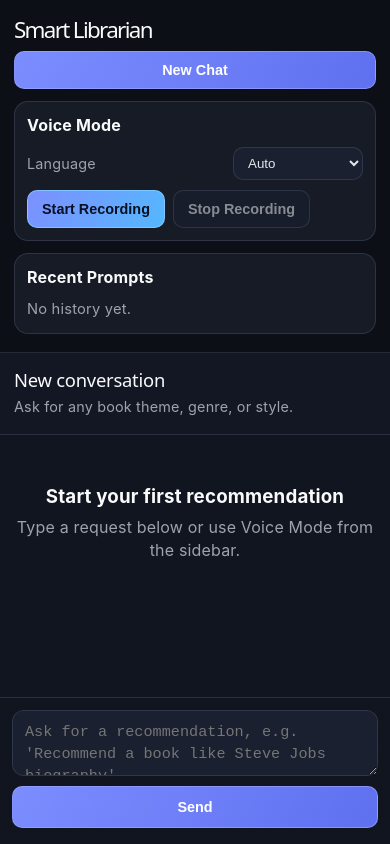
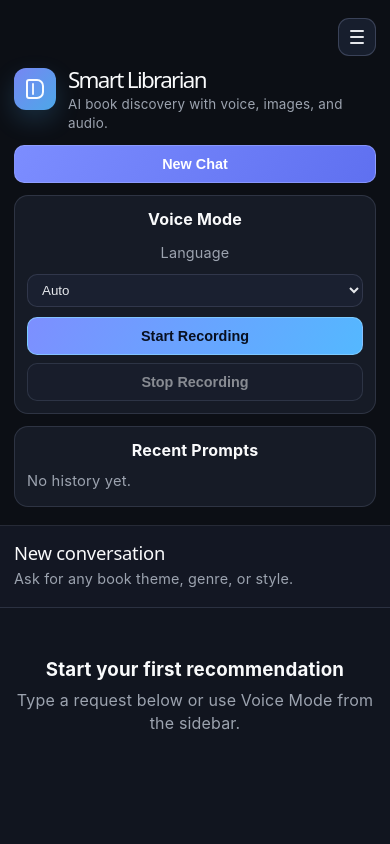
Before and after one commit to Nicub20/Smart_Librarian, a React (Vite) app in the folder smart-librarian-frontend/: page / in a window 390 px wide. Shown: the top 844 px of the page. Built offline with nearby package versions, Linux system fonts and the light colour scheme.

Commit message:
created the sidebar with settings and history, plus the main area like a chat

```diff
--- a/smart-librarian-frontend/src/App.css
+++ b/smart-librarian-frontend/src/App.css
@@ -23,17 +23,31 @@
   box-sizing: border-box;
 }
 
+html,
+body,
+#root {
+  height: 100%;
+  min-height: 100%;
+}
+
 body {
   margin: 0;
   font-family: Inter, "Segoe UI", system-ui, sans-serif;
   background: radial-gradient(1100px 500px at 120% -20%, rgba(84, 184, 255, 0.08), transparent 60%), var(--bg-main);
   color: var(--text);
+  overflow: hidden;
 }
 
 .chat-app {
-  min-height: 100vh;
+  height: 100vh;
   display: grid;
   grid-template-columns: 300px 1fr;
+  transition: grid-template-columns 0.24s ease;
+  overflow: hidden;
+}
+
+.chat-app.sidebar-collapsed {
+  grid-template-columns: 84px 1fr;
 }
 
 .sidebar {
@@ -43,12 +57,103 @@ body {
   display: flex;
   flex-direction: column;
   gap: 12px;
+  transition: padding 0.24s ease;
+  height: 100vh;
+  overflow-y: auto;
+}
+
+.sidebar-topbar {
+  display: flex;
+  justify-content: flex-end;
+}
+
+.sidebar-toggle {
+  width: 38px;
+  height: 38px;
+  border: 1px solid rgba(123, 135, 166, 0.35);
+  border-radius: 11px;
+  background: rgba(26, 32, 48, 0.92);
+  display: inline-flex;
+  flex-direction: column;
+  align-items: center;
+  justify-content: center;
+  gap: 4px;
+  cursor: pointer;
+  transition: background 0.2s ease, border-color 0.2s ease, transform 0.12s ease;
+}
+
+.sidebar-toggle:hover {
+  background: rgba(34, 41, 61, 0.98);
+  border-color: rgba(124, 141, 255, 0.55);
+  transform: translateY(-1px);
+}
+
+.sidebar-toggle-bar {
+  display: block;
+  width: 14px;
+  height: 2px;
+  border-radius: 999px;
+  background: #e5e7eb;
+}
+
+.sidebar-brand {
+  display: flex;
+  flex-direction: column;
+  gap: 12px;
+}
+
+.sidebar-brand-row {
+  display: flex;
+  align-items: center;
+  gap: 12px;
+}
+
+.sidebar-brand-copy {
+  min-width: 0;
+}
+
+.sidebar-logo {
+  width: 42px;
+  height: 42px;
+  border-radius: 12px;
+  display: grid;
+  place-items: center;
+  background: linear-gradient(135deg, rgba(124, 141, 255, 0.95), rgba(84, 184, 255, 0.9));
+  box-shadow: 0 10px 24px rgba(84, 184, 255, 0.18);
+  flex: 0 0 auto;
+}
+
+.sidebar-logo-book {
+  width: 18px;
+  height: 20px;
+  border: 2px solid #f8fbff;
+  border-radius: 3px 7px 7px 3px;
+  position: relative;
+  display: block;
+}
+
+.sidebar-logo-book::before {
+  content: '';
+  position: absolute;
+  left: 4px;
+  top: 2px;
+  bottom: 2px;
+  width: 2px;
+  background: rgba(248, 251, 255, 0.9);
+  border-radius: 999px;
 }
 
 .sidebar-title {
-  margin: 0 0 10px;
+  margin: 0;
   font-size: 1.4rem;
   color: var(--title);
+}
+
+.sidebar-tagline {
+  margin: 4px 0 0;
+  color: var(--muted);
+  font-size: 0.84rem;
+  line-height: 1.4;
 }
 
 .sidebar-new-chat {
@@ -60,6 +165,10 @@ body {
   border: 1px solid var(--border);
   border-radius: 14px;
   padding: 12px;
+}
+
+.sidebar-card .section-title {
+  text-align: center;
 }
 
 .history-card {
@@ -97,11 +206,39 @@ body {
   border-color: rgba(124, 141, 255, 0.55);
 }
 
+.chat-app.sidebar-collapsed .sidebar {
+  padding: 18px 10px;
+  align-items: center;
+}
+
+.chat-app.sidebar-collapsed .sidebar-topbar {
+  width: 100%;
+  justify-content: center;
+}
+
+.chat-app.sidebar-collapsed .sidebar-brand {
+  width: 100%;
+  align-items: center;
+}
+
+.chat-app.sidebar-collapsed .sidebar-brand-row {
+  width: 100%;
+  justify-content: center;
+}
+
+.chat-app.sidebar-collapsed .sidebar-brand-copy,
+.chat-app.sidebar-collapsed .sidebar-new-chat,
+.chat-app.sidebar-collapsed .sidebar-card {
+  display: none;
+}
+
 .chat-main {
   display: flex;
   flex-direction: column;
-  min-height: 100vh;
+  height: 100vh;
+  min-height: 0;
   background: var(--bg-chat);
+  overflow: hidden;
 }
 
 .chat-header {
@@ -124,6 +261,7 @@ body {
 
 .chat-scroll {
   flex: 1;
+  min-height: 0;
   overflow-y: auto;
   padding: 22px 24px 140px;
   display: flex;
@@ -185,15 +323,16 @@ body {
   border-top: 1px solid var(--border);
   background: linear-gradient(180deg, rgba(17, 21, 31, 0.7), rgba(17, 21, 31, 1));
   padding: 12px 20px 16px;
+  flex-shrink: 0;
 }
 
 .composer-box {
-  max-width: 900px;
+  max-width: 980px;
   margin: 0 auto;
   display: grid;
-  grid-template-columns: 1fr auto;
+  grid-template-columns: minmax(0, 1fr) 120px;
   gap: 10px;
-  align-items: end;
+  align-items: stretch;
 }
 
 .composer-input {
@@ -216,20 +355,25 @@ body {
 }
 
 .composer-send {
-  height: 42px;
+  width: 120px;
+  min-height: 58px;
+  align-self: stretch;
 }
 
 .field-row {
   margin-top: 10px;
   display: flex;
   align-items: center;
-  justify-content: space-between;
+  justify-content: center;
   gap: 10px;
+  flex-wrap: wrap;
 }
 
 .field-label {
   color: var(--muted);
   font-size: 0.9rem;
+  min-width: 72px;
+  text-align: center;
 }
 
 .section-title {
@@ -239,7 +383,7 @@ body {
 }
 
 .select-input {
-  min-width: 130px;
+  min-width: 170px;
   border-radius: 10px;
   border: 1px solid var(--border);
   background: var(--panel-2);
@@ -252,6 +396,10 @@ body {
   display: flex;
   flex-wrap: wrap;
   gap: 8px;
+}
+
+.sidebar-card .button-row {
+  justify-content: center;
 }
 
 .btn {
@@ -295,11 +443,18 @@ body {
   margin: 10px 0 0;
   color: #67e8f9;
   font-weight: 600;
+  text-align: center;
 }
 
 .status-muted {
   margin: 10px 0 0;
   color: var(--muted);
+  text-align: center;
+}
+
+.sidebar-card .btn-accent,
+.sidebar-card .btn-ghost {
+  width: 160px;
 }
 
 .alert {
@@ -373,13 +528,47 @@ body {
 }
 
 @media (max-width: 980px) {
+  body {
+    overflow: auto;
+  }
+
   .chat-app {
+    height: auto;
+    grid-template-columns: 1fr;
+    overflow: visible;
+  }
+
+  .chat-app.sidebar-collapsed {
     grid-template-columns: 1fr;
   }
 
   .sidebar {
+    height: auto;
     border-right: none;
     border-bottom: 1px solid var(--border);
+    overflow: visible;
+  }
+
+  .chat-app.sidebar-collapsed .sidebar {
+    padding: 12px 14px;
+    align-items: stretch;
+  }
+
+  .chat-app.sidebar-collapsed .sidebar-topbar {
+    justify-content: flex-end;
+  }
+
+  .chat-app.sidebar-collapsed .sidebar-brand {
+    width: auto;
+    align-items: stretch;
+  }
+
+  .chat-app.sidebar-collapsed .sidebar-brand-row {
+    justify-content: flex-start;
+  }
+
+  .chat-main {
+    height: calc(100vh - 1px);
   }
 }
 
@@ -402,5 +591,20 @@ body {
 
   .composer-send {
     width: 100%;
+    min-height: 46px;
+  }
+
+  .sidebar-brand-row {
+    align-items: flex-start;
+  }
+
+  .sidebar-card .btn-accent,
+  .sidebar-card .btn-ghost,
+  .select-input {
+    width: 100%;
+  }
+
+  .field-label {
+    min-width: 100%;
   }
 }
--- a/smart-librarian-frontend/src/App.jsx
+++ b/smart-librarian-frontend/src/App.jsx
@@ -5,6 +5,7 @@ function App() {
   const [composerText, setComposerText] = useState('')
   const [messages, setMessages] = useState([])
   const [history, setHistory] = useState([])
+  const [isSidebarCollapsed, setIsSidebarCollapsed] = useState(false)
   const [isRecording, setIsRecording] = useState(false)
   const [mediaRecorder, setMediaRecorder] = useState(null)
   const [audioChunks, setAudioChunks] = useState([])
@@ -296,11 +297,33 @@ function App() {
   }
 
   return (
-    <div className="chat-app">
+    <div className={`chat-app ${isSidebarCollapsed ? 'sidebar-collapsed' : ''}`}>
       <aside className="sidebar">
-        <div>
-          <h1 className="sidebar-title">Smart Librarian</h1>
-          <button className="btn btn-primary sidebar-new-chat" onClick={startNewChat}>
+        <div className="sidebar-topbar">
+          <button
+            className="sidebar-toggle"
+            type="button"
+            onClick={() => setIsSidebarCollapsed((prev) => !prev)}
+            aria-label={isSidebarCollapsed ? 'Expand sidebar' : 'Collapse sidebar'}
+            title={isSidebarCollapsed ? 'Expand sidebar' : 'Collapse sidebar'}
+          >
+            <span className="sidebar-toggle-bar" />
+            <span className="sidebar-toggle-bar" />
+            <span className="sidebar-toggle-bar" />
+          </button>
+        </div>
+
+        <div className="sidebar-brand">
+          <div className="sidebar-brand-row">
+            <div className="sidebar-logo" aria-hidden="true">
+              <span className="sidebar-logo-book" />
+            </div>
+            <div className="sidebar-brand-copy">
+              <h1 className="sidebar-title">Smart Librarian</h1>
+              <p className="sidebar-tagline">AI book discovery with voice, images, and audio.</p>
+            </div>
+          </div>
+          <button className="btn btn-primary sidebar-new-chat" onClick={startNewChat} type="button">
             New Chat
           </button>
         </div>
@@ -416,7 +439,7 @@ function App() {
 
                     {message.imageUrl && (
                       <section className="media-card">
-                        <h5 className="media-title">Generated Image</h5>
+                        <h5 className="media-title">Suggested Book Cover</h5>
                         <img
                           className="result-image"
                           src={message.imageUrl}
```
